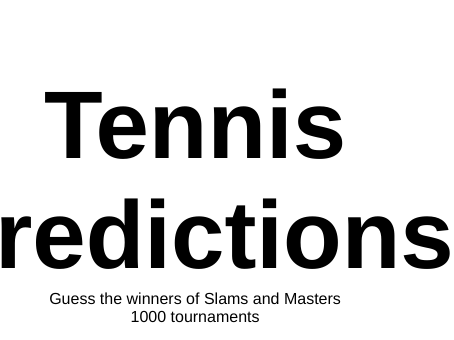
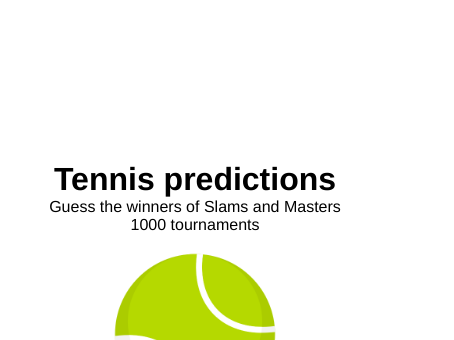
Before and after one commit to mbesio/tennis-bracket-fe, a React (Vite) app: page / in a window 390 px wide. Shown: the part 189-529 px from the top of the page, 454 px wide, since content can reach past the window. Built offline with nearby package versions, Linux system fonts and the light colour scheme.

Commit message:
landing page mobile friendly

```diff
--- a/src/components/LandingPage/styles.module.css
+++ b/src/components/LandingPage/styles.module.css
@@ -13,6 +13,13 @@ body {
   text-align: center;
 }
 
+/* Reduce font size on mobile screens */
+@media screen and (max-width: 600px) {
+  .container h1 {
+    font-size: 2em; /* adjust as needed */
+  }
+}
+
 h1 {
   margin: 0;
   font-size: 6em;
```
